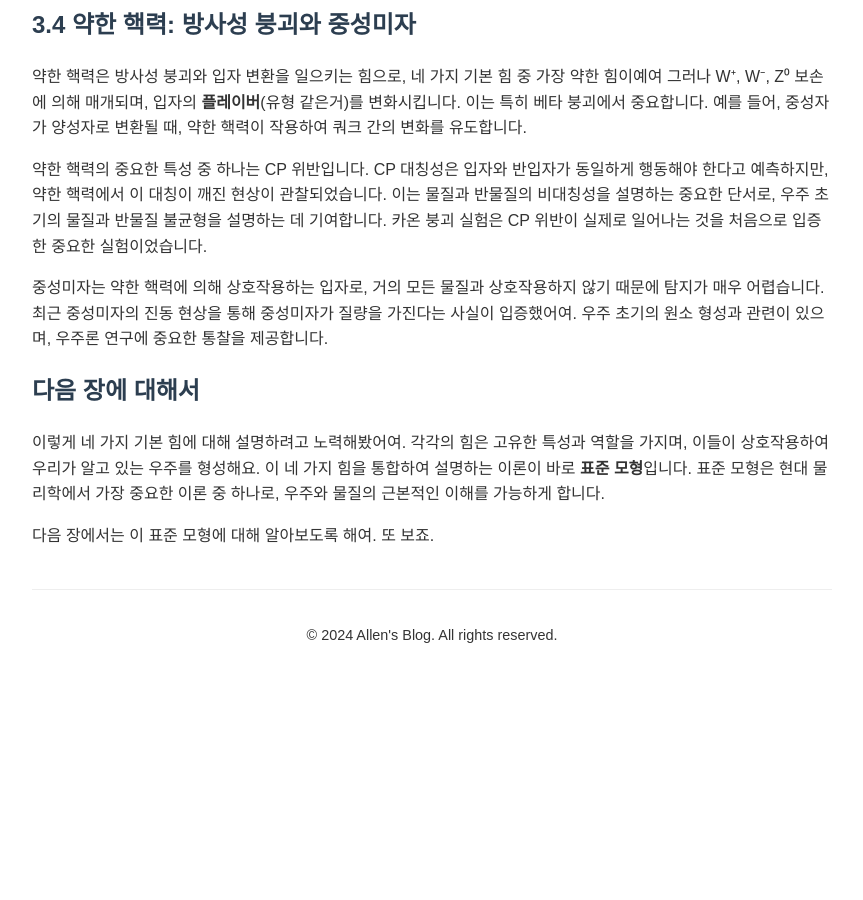
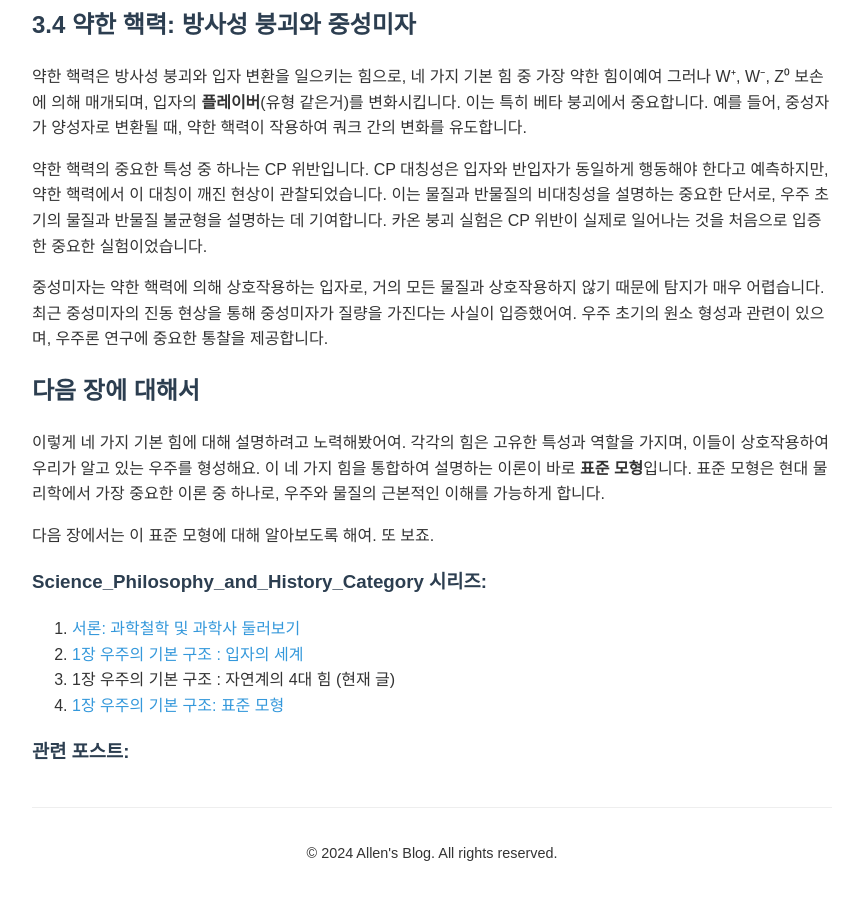
Before and after one commit to allenkang92/allenkang92.github.io, a Jekyll site: the page built from _posts/2024-09-09-1장 : 자연계의 4대 힘.md, in a window 1280 px wide and 900 px high, scrolled down 2757 px. Shown: the whole window, without its empty margins (208-1071 px from the left). Built offline with Jekyll 4.4.1, drawn with Linux system fonts in a browser that asks for light colours; comment, search, counter and statistics services are not loaded; before the commit the page ends 3438 px from its top, so only the background shows below that.

Commit message:
시리즈 기능 업로드

```diff
--- a/_config.yml
+++ b/_config.yml
@@ -42,6 +42,9 @@ collections:
     output: true
   tools:
     output: true
+  series:
+    output: true
+    permalink: /series/:name/
 
 # Category structure for the blog
 category_structure:
--- a/_layouts/post.html
+++ b/_layouts/post.html
@@ -20,7 +20,54 @@ layout: default
     {{ content }}
   </div>
 
-  <!-- 댓글 시스템 추가 -->
+  <!-- 시리즈 포스트 네비게이션 추가 -->
+  {% if page.series %}
+    {% assign series_posts = site.posts | where: "series", page.series | sort: "date" %}
+    <div class="series-navigation">
+      <h3>{{ page.series }} 시리즈:</h3>
+      <ol>
+      {% for post in series_posts %}
+        <li>
+          {% if post.url == page.url %}
+            {{ post.title }} (현재 글)
+          {% else %}
+            <a href="{{ post.url | relative_url }}">{{ post.title }}</a>
+          {% endif %}
+        </li>
+      {% endfor %}
+      </ol>
+    </div>
+  {% endif %}
+
+  <!-- 관련 포스트 섹션 추가 -->
+  <div class="related-posts">
+    <h3>관련 포스트:</h3>
+    <ul>
+    {% assign maxRelated = 4 %}
+    {% assign minCommonTags =  2 %}
+    {% assign maxRelatedCounter = 0 %}
+
+    {% for post in site.posts %}
+      {% assign sameTagCount = 0 %}
+      {% for tag in post.tags %}
+        {% if post.url != page.url %}
+          {% if page.tags contains tag %}
+            {% assign sameTagCount = sameTagCount | plus: 1 %}
+          {% endif %}
+        {% endif %}
+      {% endfor %}
+      {% if sameTagCount >= minCommonTags %}
+        <li><a href="{{ post.url | relative_url }}">{{ post.title }}</a></li>
+        {% assign maxRelatedCounter = maxRelatedCounter | plus: 1 %}
+        {% if maxRelatedCounter >= maxRelated %}
+          {% break %}
+        {% endif %}
+      {% endif %}
+    {% endfor %}
+    </ul>
+  </div>
+
+  <!-- 댓글 시스템 -->
   <div id="comments">
     <script src="https://utteranc.es/client.js"
             repo="allenkang92/allenkang92.github.io"
--- a/_posts/2024-09-09-1장 : 자연계의 4대 힘.md
+++ b/_posts/2024-09-09-1장 : 자연계의 4대 힘.md
@@ -3,6 +3,7 @@ layout: post
 title: "1장 우주의 기본 구조 : 자연계의 4대 힘"
 date: 2024-09-09 21:25:00 +0900
 categories: Science_Philosophy_and_History_Category
+series: "Science_Philosophy_and_History_Category"
 ---
 
 ## 3. 자연계의 4대 힘
```
Also changed, not shown: _posts/2024-09-09-1장 : 입자의 세계.md (+1 -0 lines), _posts/2024-09-09-1장 : 표준 모형: 현대 물리학의 종합.md (+1 -0 lines), _posts/2024-09-09-서론: 과학철학 및 과학사 둘러보기.md (+1 -0 lines), series.html (added, +19 -0 lines).
